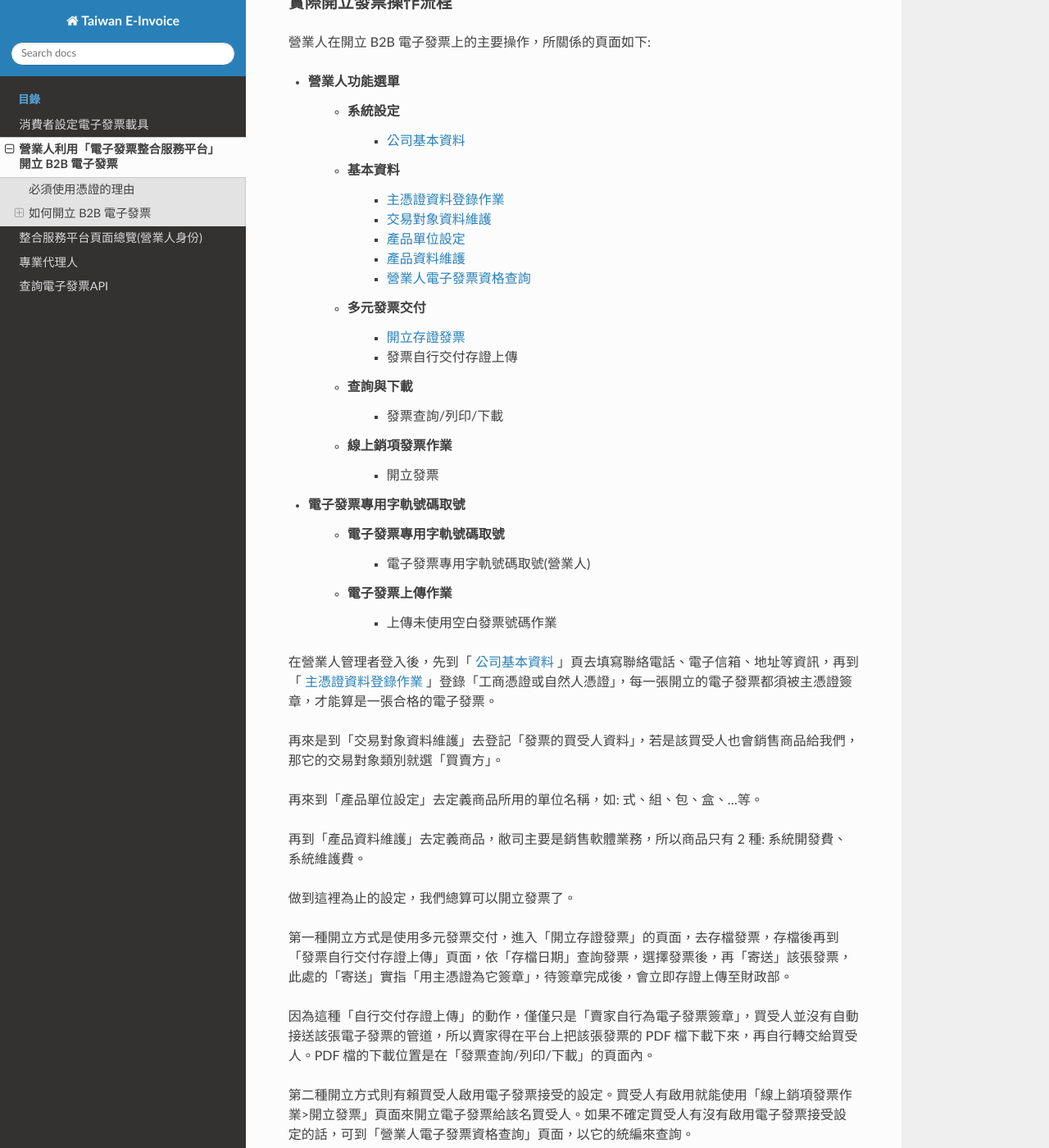
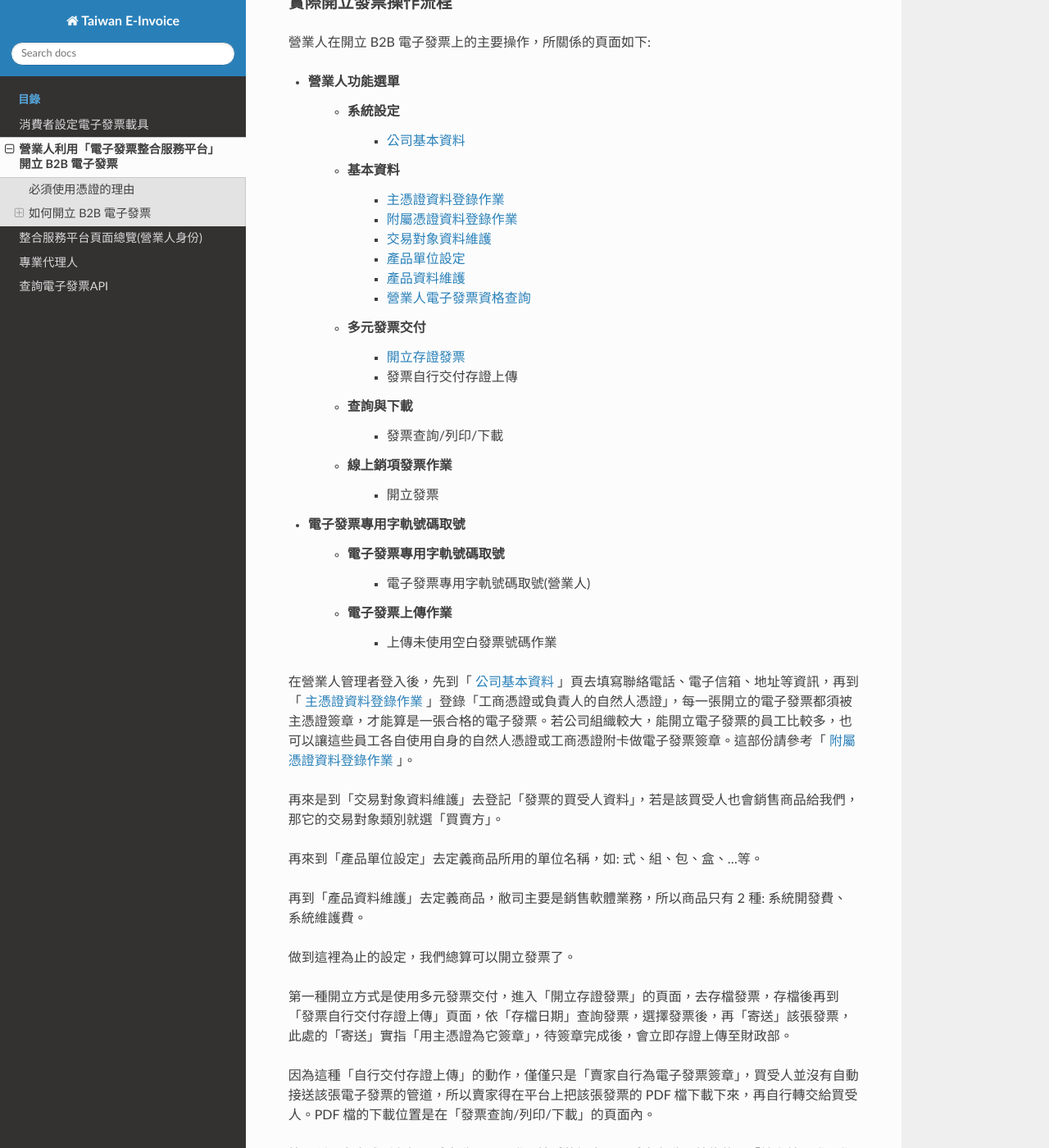
Before and after one commit to ho600-ltd/django-taiwan-einvoice, a Sphinx documentation site: the page built from docs/merchant_create_b2b_invoice.rst, in a window 1280 px wide and 1400 px high, scrolled down 6147 px. Shown: the whole window at 82% size. Built offline with Sphinx 7.4.7 and the Read the Docs theme 2.0.0, drawn with Linux system fonts in a browser that asks for light colours.

```diff
--- a/docs/merchant_create_b2b_invoice.rst
+++ b/docs/merchant_create_b2b_invoice.rst
@@ -121,6 +121,7 @@
         * :ref:`公司基本資料`
     * 基本資料
         * :ref:`主憑證資料登錄作業`
+        * :ref:`附屬憑證資料登錄作業`
         * :ref:`交易對象資料維護`
         * :ref:`產品單位設定`
         * :ref:`產品資料維護`
@@ -139,8 +140,11 @@
         * :ref:`上傳未使用空白發票號碼作業`
 
 在營業人管理者登入後，先到「 :ref:`公司基本資料` 」頁去填寫聯絡電話、電子信箱、地址等資訊，\
-再到「 :ref:`主憑證資料登錄作業` 」登錄「工商憑證或自然人憑證」，\
-每一張開立的電子發票都須被主憑證簽章，才能算是一張合格的電子發票。
+再到「 :ref:`主憑證資料登錄作業` 」登錄「工商憑證或負責人的自然人憑證」，\
+每一張開立的電子發票都須被主憑證簽章，才能算是一張合格的電子發票。\
+若公司組織較大，能開立電子發票的員工比較多，\
+也可以讓這些員工各自使用自身的自然人憑證或工商憑證附卡做電子發票簽章。\
+這部份請參考「 :ref:`附屬憑證資料登錄作業` 」。
 
 再來是到「交易對象資料維護」去登記「發票的買受人資料」，\
 若是該買受人也會銷售商品給我們，那它的交易對象類別就選「買賣方」。
--- a/docs/merchant_operations/營業人功能選單/基本資料.rst
+++ b/docs/merchant_operations/營業人功能選單/基本資料.rst
@@ -9,3 +9,4 @@
     基本資料/交易對象資料維護.rst
     基本資料/營業人接收方式設定.rst
     基本資料/主憑證資料登錄作業.rst
+    基本資料/附屬憑證資料登錄作業.rst
--- a/docs/merchant_operations/營業人功能選單/基本資料/主憑證資料登錄作業.rst
+++ b/docs/merchant_operations/營業人功能選單/基本資料/主憑證資料登錄作業.rst
@@ -10,10 +10,10 @@
     :align: center
 
 這裡的主憑證是用來簽章電子發票所用的主要憑證，如果公司比較大，負責開發票的人比較多，\
-其他人也可以使用「工商憑證附卡」或是自己的「自然人憑證」來做簽章，\
-其他憑證可至「 :ref:`附屬憑證資料登錄作業` 」頁面去登錄。
+其他人也可以使用「工商憑證附卡」或是個人的「自然人憑證」來做簽章，\
+請至「 :ref:`附屬憑證資料登錄作業` 」頁面去登錄。
 
-在主憑證的種類選擇上，可以是「工商憑證正卡」、「工商憑證附卡」或是「自然人憑證」。\
+在主憑證的種類選擇上，可以是「工商憑證正卡」、「工商憑證附卡」或是「負責人的自然人憑證」。\
 若為一般組織、政府機關，則是使用 XCA 或 GCA 憑證。
 
 在輸入憑證密碼後，請先把憑證插進讀卡機中，才按下「登錄主憑證」。
```
Also changed, not shown: docs/merchant_operations/營業人功能選單/基本資料/附屬憑證資料登錄作業.rst (added, +35 -0 lines), docs/merchant_operations/營業人功能選單/基本資料/附屬憑證資料登錄作業01.png (added), docs/merchant_operations/營業人功能選單/基本資料/附屬憑證資料登錄作業02.png (added), docs/merchant_operations/營業人功能選單/基本資料/附屬憑證資料登錄作業03.png (added).
